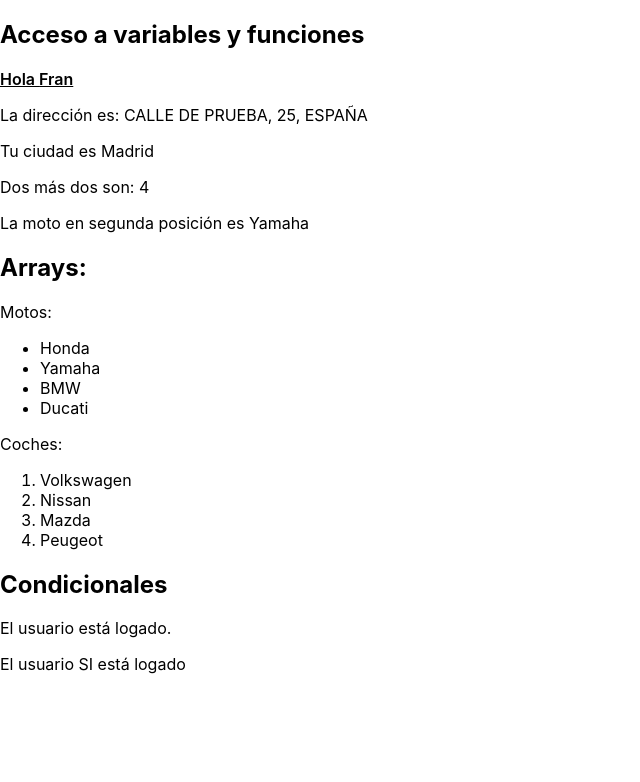
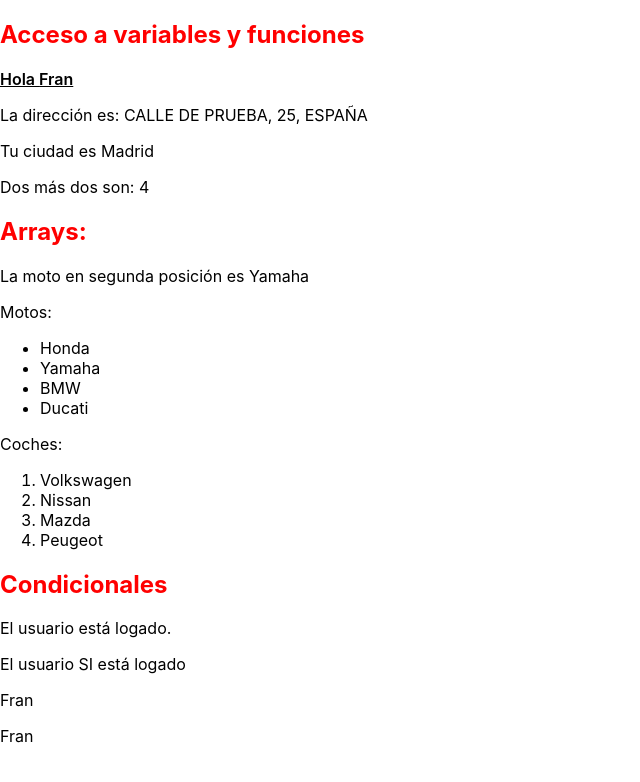
Before and after one commit to The-Valley-School/react-s2-components-jsx, a React (Create React App) app: page / in a window 1280 px wide. Shown: the top 782 px of the page, without its empty margins (0-640 px from the left). Built offline with nearby package versions, Linux system fonts and the light colour scheme.

Commit message:
Added first component

```diff
--- a/src/App.css
+++ b/src/App.css
@@ -1,4 +1,4 @@
-h1 {
+h2 {
   color: red;
 }
 
--- a/src/App.js
+++ b/src/App.js
@@ -1,4 +1,5 @@
 import './App.css';
+import ArraysComponent from './components/ArraysComponent';
 
 function toUpperCase(text) {
   return text.toUpperCase() + ", ESPAÑA";
@@ -13,8 +14,7 @@
       city: "Madrid"
     }
   }
-  const motorcycles = ["Honda", "Yamaha", "BMW", "Ducati"];
-  const cars = ["Volkswagen", "Nissan", "Mazda", "Peugeot"];
+
   const userIsLogged = true;
 
   return (
@@ -24,23 +24,14 @@
       <p>La dirección es: {toUpperCase(user.address.street)}</p>
       <p>Tu ciudad es {user.address.city}</p>
       <p>Dos más dos son: {2 + 2}</p>
-      <p>La moto en segunda posición es {motorcycles[1]}</p>
 
-      <h2>Arrays:</h2>
-      <p>Motos:</p>
-      <ul>
-        {motorcycles.map((motorcycle) => {
-          return <li>{motorcycle}</li>
-        })}
-      </ul>
-      <p>Coches:</p>
-      <ol>
-        {cars.map(car => <li>{car}</li>)}
-      </ol>
+      <ArraysComponent></ArraysComponent>
 
       <h2>Condicionales</h2>
       {userIsLogged ? <p>El usuario está logado.</p> : <p>No está logado.</p>}
       <p>El usuario {userIsLogged ? "SI" : "NO"} está logado</p>
+      {userIsLogged && <p>{user.name}</p>}
+      {userIsLogged ? <p>{user.name}</p> : ""}
 
     </div>
   );
--- /dev/null
+++ b/src/components/ArraysComponent.js
@@ -0,0 +1,26 @@
+
+
+const ArraysComponent = () => {
+
+  const motorcycles = ["Honda", "Yamaha", "BMW", "Ducati"];
+  const cars = ["Volkswagen", "Nissan", "Mazda", "Peugeot"];
+
+  return <div>
+    <h2>Arrays:</h2>
+    <p>La moto en segunda posición es {motorcycles[1]}</p>
+
+    <p>Motos:</p>
+    <ul>
+      {motorcycles.map((motorcycle) => {
+        return <li key={motorcycle}>{motorcycle}</li>
+      })}
+    </ul>
+
+    <p>Coches:</p>
+    <ol>
+      {cars.map(car => <li key={car}>{car}</li>)}
+    </ol>
+  </div>
+}
+
+export default ArraysComponent;
```
